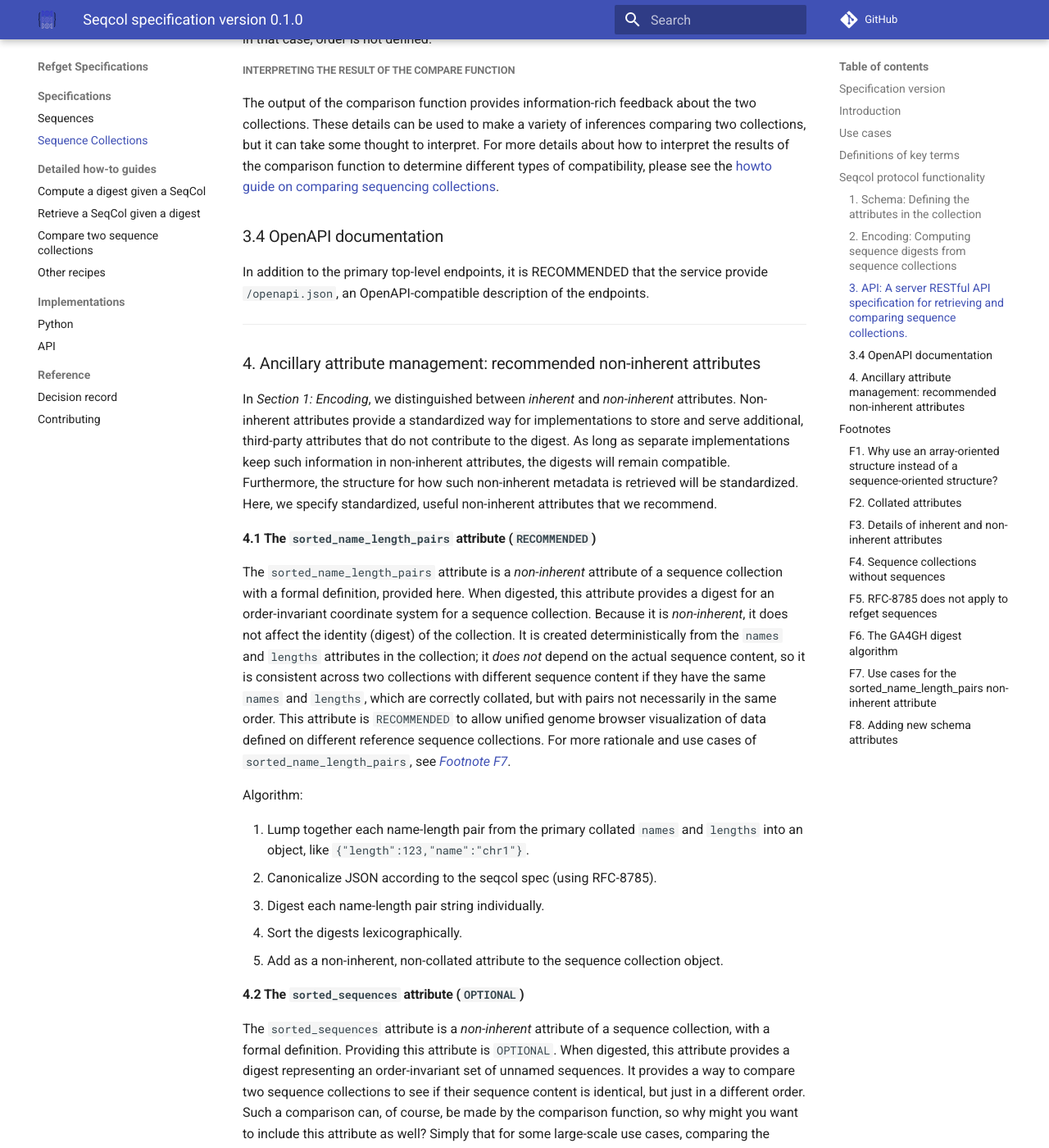
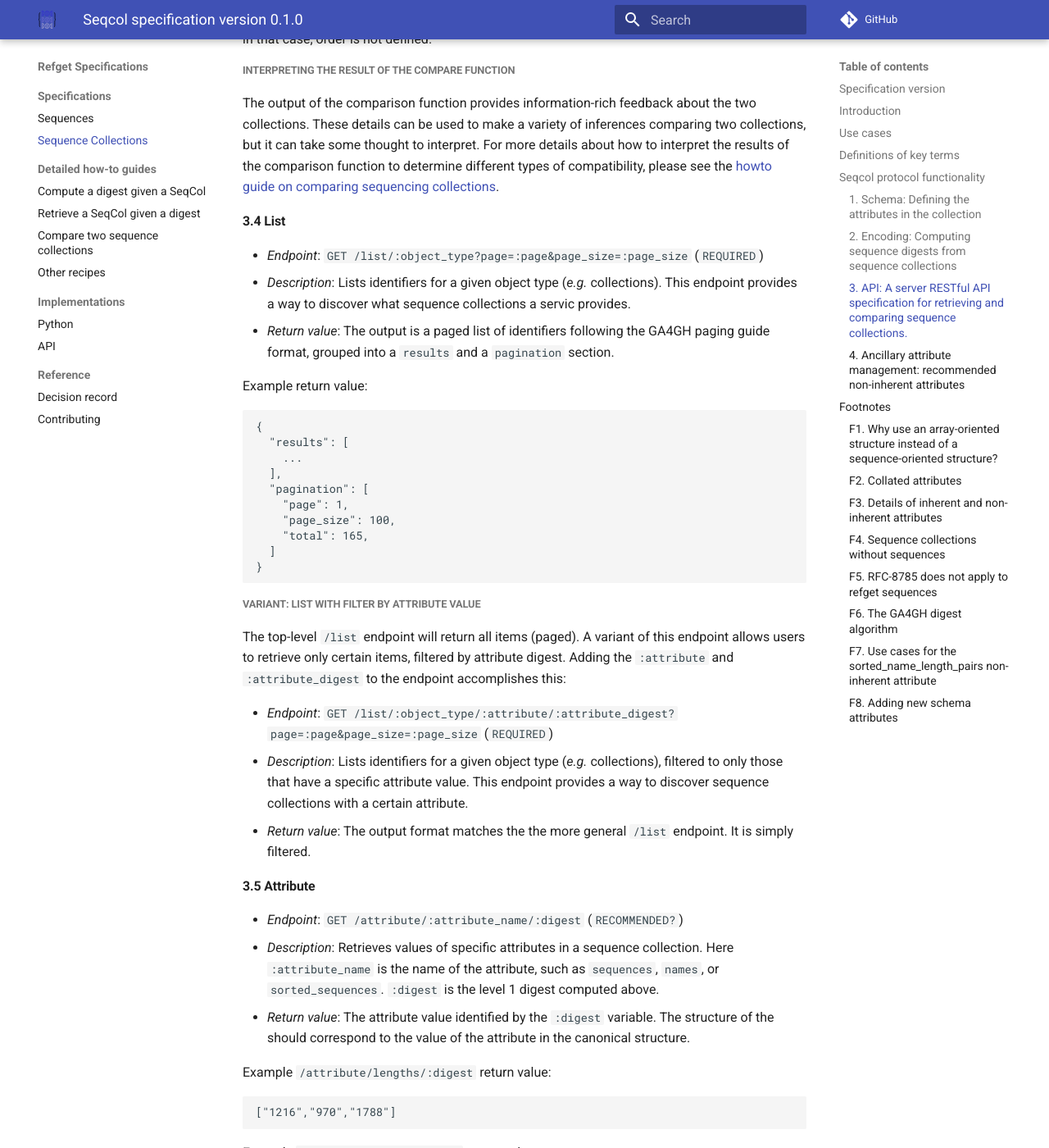
Before and after one commit to ga4gh/refget, an MkDocs documentation site: the page built from docs/seqcol.md, in a window 1280 px wide and 1400 px high, scrolled down 12803 px. Shown: the whole window at 82% size. Built offline with MkDocs 1.6.1 and Material for MkDocs 9.7.7, drawn with Linux system fonts in a browser that asks for light colours; comment, search, counter and statistics services are not loaded; some of the changed text lies outside the part shown.

Commit message:
Add spec for list, filtered list, and attribute endpoints.

````diff
--- a/docs/seqcol.md
+++ b/docs/seqcol.md
@@ -325,6 +325,8 @@ In addition, a RECOMMENDED endpoint at `/openapi.json` SHOULD provide OpenAPI do
 
 Under these umbrella endpoints are a few more specific sub-endpoints, described in detail below:
 
+
+
 #### 3.1 Service info
 - *Endpoint*: `GET /service-info` (`REQUIRED`)
 - *Description*: The service info endpoint provides information about the service
@@ -363,6 +365,7 @@ inherent:
   - names
   - sequences
 ```
+
 
 #### 3.2 Collection
 
@@ -442,7 +445,58 @@ The output of the comparison function provides information-rich feedback about t
 These details can be used to make a variety of inferences comparing two collections, but it can take some thought to interpret.
 For more details about how to interpret the results of the comparison function to determine different types of compatibility, please see the [howto guide on comparing sequencing collections](compare_collections.md).
 
-### 3.4 OpenAPI documentation
+
+#### 3.4 List
+
+- *Endpoint*: `GET /list/:object_type?page=:page&page_size=:page_size` (`REQUIRED`)
+- *Description*: Lists identifiers for a given object type (*e.g.* collections). This endpoint provides a way to discover what sequence collections a servic provides.
+- *Return value*: The output is a paged list of identifiers following the GA4GH paging guide format, grouped into a `results` and a `pagination` section.
+
+Example return value:
+
+```
+{
+  "results": [
+    ...
+  ],
+  "pagination": [
+    "page": 1,
+    "page_size": 100,
+    "total": 165,
+  ]
+}
+```
+
+
+##### Variant: List with filter by attribute value
+
+The top-level `/list` endpoint will return all items (paged). A variant of this endpoint allows users to retrieve only certain items, filtered by attribute digest. Adding the `:attribute` and `:attribute_digest` to the endpoint accomplishes this:
+
+- *Endpoint*: `GET /list/:object_type/:attribute/:attribute_digest?page=:page&page_size=:page_size` (`REQUIRED`)
+- *Description*: Lists identifiers for a given object type (*e.g.* collections), filtered to only those that have a specific attribute value. This endpoint provides a way to discover sequence collections with a certain attribute.
+- *Return value*: The output format matches the the more general `/list` endpoint. It is simply filtered.
+
+
+#### 3.5 Attribute
+
+- *Endpoint*: `GET /attribute/:attribute_name/:digest` (`RECOMMENDED?`)
+- *Description*: Retrieves values of specific attributes in a sequence collection. Here `:attribute_name` is the name of the attribute, such as `sequences`, `names`, or `sorted_sequences`. `:digest` is the level 1 digest computed above.
+- *Return value*: The attribute value identified by the `:digest` variable. The structure of the should correspond to the value of the attribute in the canonical structure.
+
+
+Example `/attribute/lengths/:digest` return value:
+
+```
+["1216","970","1788"]
+```
+
+Example `/attribute/names/:digest` return value:
+
+```
+["A","B","C"]
+```
+
+#### 3.6 OpenAPI documentation
 
 In addition to the primary top-level endpoints, it is RECOMMENDED that the service provide `/openapi.json`, an OpenAPI-compatible description of the endpoints.
 
````
